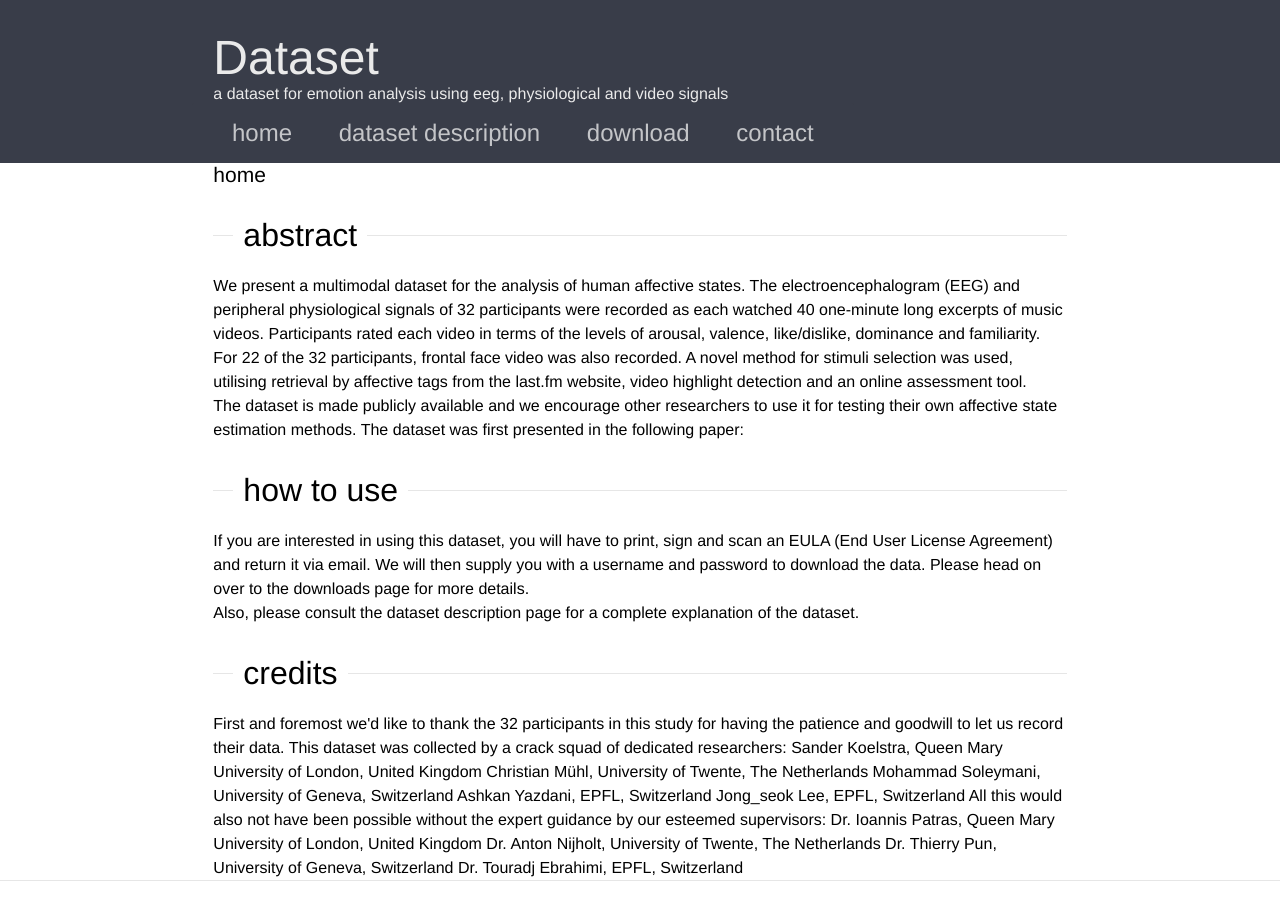
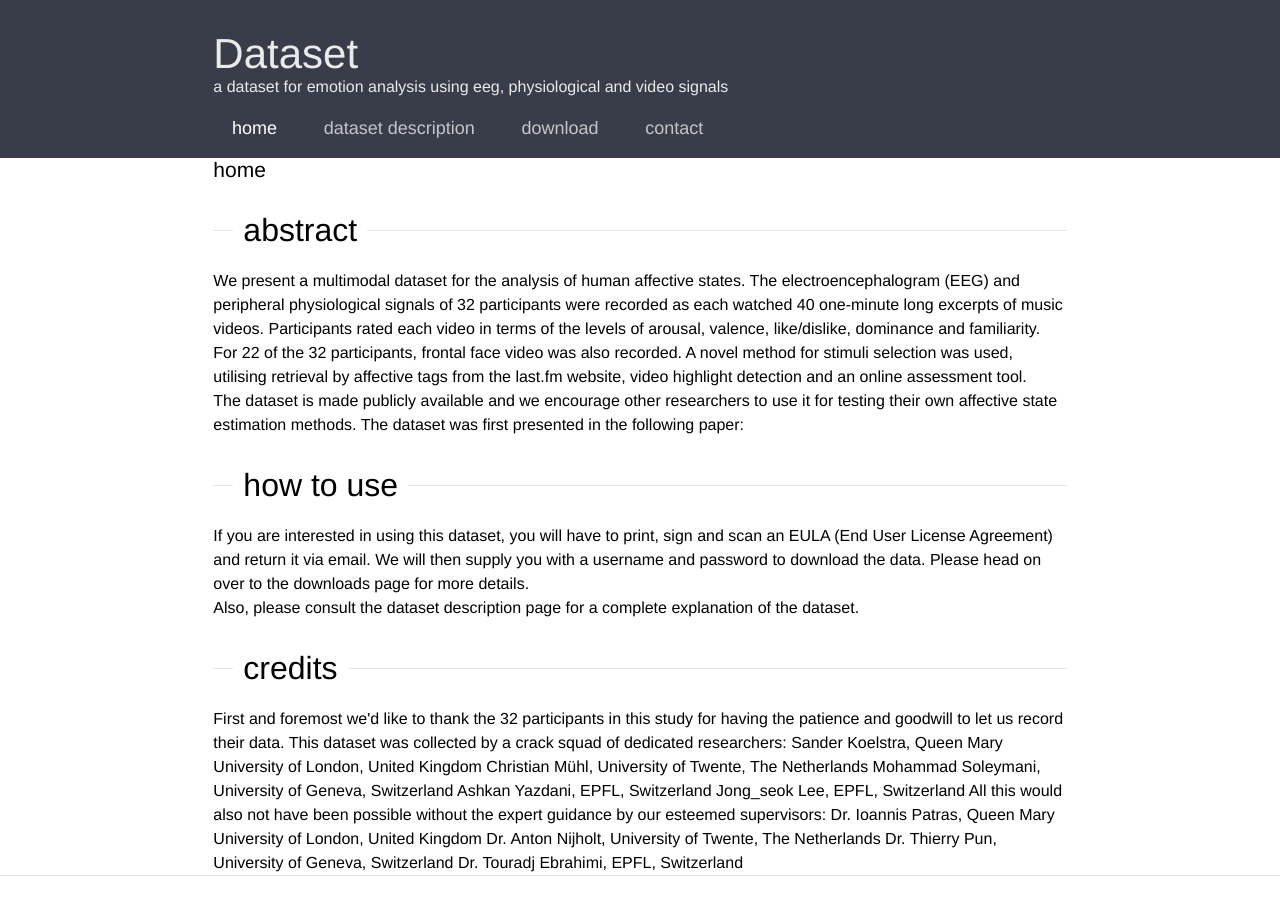
Before and after one commit to Obsidianr/Obsidianr.github.io, a plain HTML site: page index.html in a window 1280 px wide. Drawn offline with Linux system fonts and the light colour scheme.

Commit message:
Add files via upload

```diff
--- a/index.html
+++ b/index.html
@@ -10,8 +10,8 @@
     <div class="layui-row" style="background: #393D49">
         <div class="layui-col-lg-offset2" style="padding-top: 30px">
             <ul>
-                <li class="layui-nav-item" ><span style="font-size: xxx-large;color: #eaeaea;"> Dataset</span></li>
-                <li class="layui-nav-item" ><span style="font-size: medium;color: #eaeaea"> a dataset for emotion analysis using eeg, physiological and video signals</span></li>
+                <li  ><span style="font-size: 300% ;color: #eaeaea;"> Dataset</span></li>
+                <li  ><span style="font-size: medium;color: #eaeaea"> a dataset for emotion analysis using eeg, physiological and video signals</span></li>
             </ul>
         </div>
     </div>
@@ -19,10 +19,10 @@
         <div>
             <div>
                 <ul class="layui-nav" style="margin-left: 15%" >
-                    <li class="layui-nav-item"><a href="index.html"><span style="font-size: x-large">home</span></a></li>
-                    <li class="layui-nav-item "><a href="description.html"><span style="font-size: x-large">dataset description</span></a></li>
-                    <li class="layui-nav-item"><a href="download.html"><span style="font-size: x-large">download</span></a></li>
-                    <li class="layui-nav-item"><a href="contact.html"><span style="font-size: x-large">contact</span></a></li>
+                    <li class="layui-nav-item"><a href="index.html"><span style="font-size: large;color: rgb(255,255,255)">home</span></a></li>
+                    <li class="layui-nav-item "><a href="description.html"><span style="font-size: large">dataset description</span></a></li>
+                    <li class="layui-nav-item"><a href="download.html"><span style="font-size: large">download</span></a></li>
+                    <li class="layui-nav-item"><a href="contact.html"><span style="font-size: large">contact</span></a></li>
                 </ul>
             </div>
 
```
